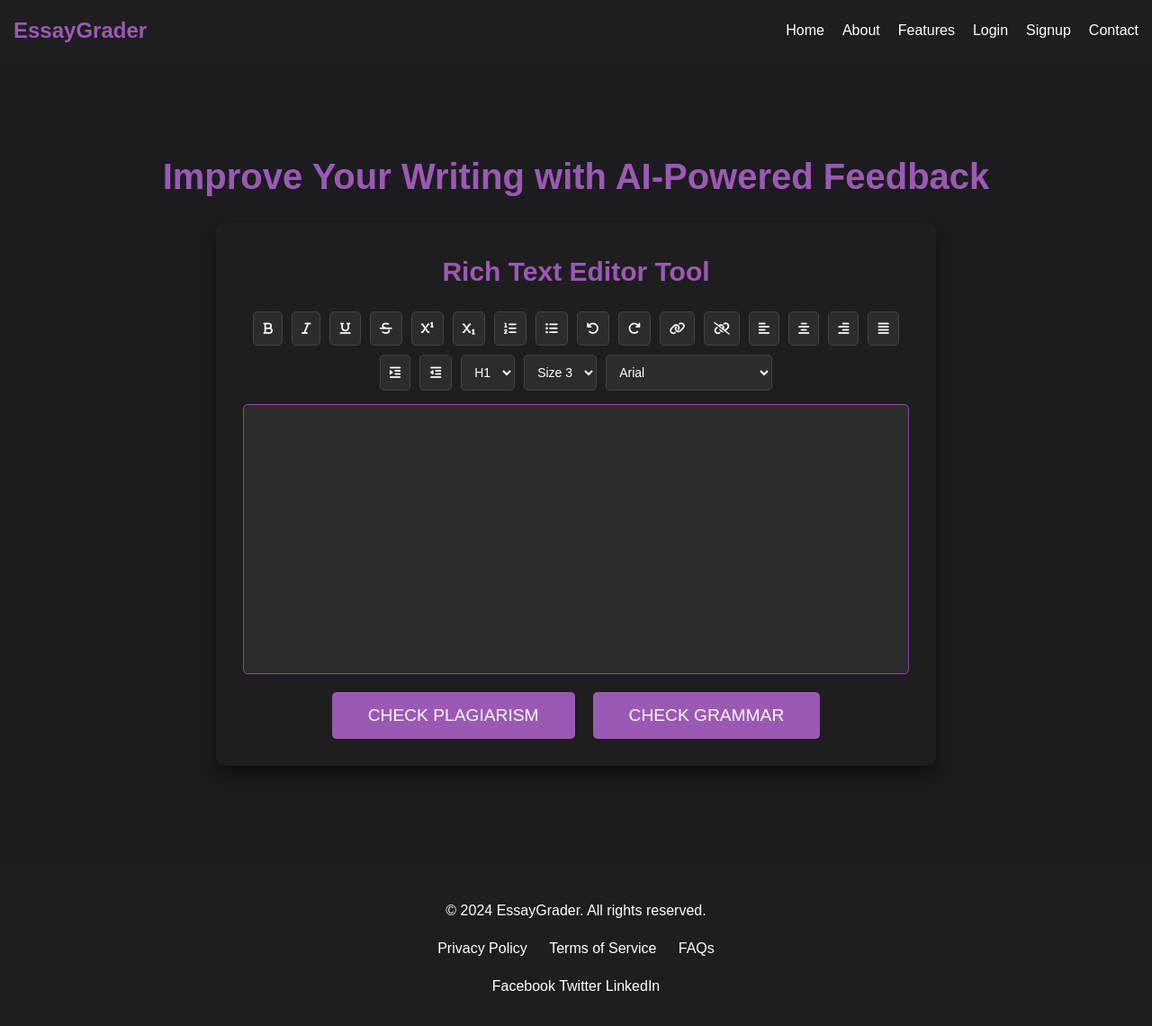
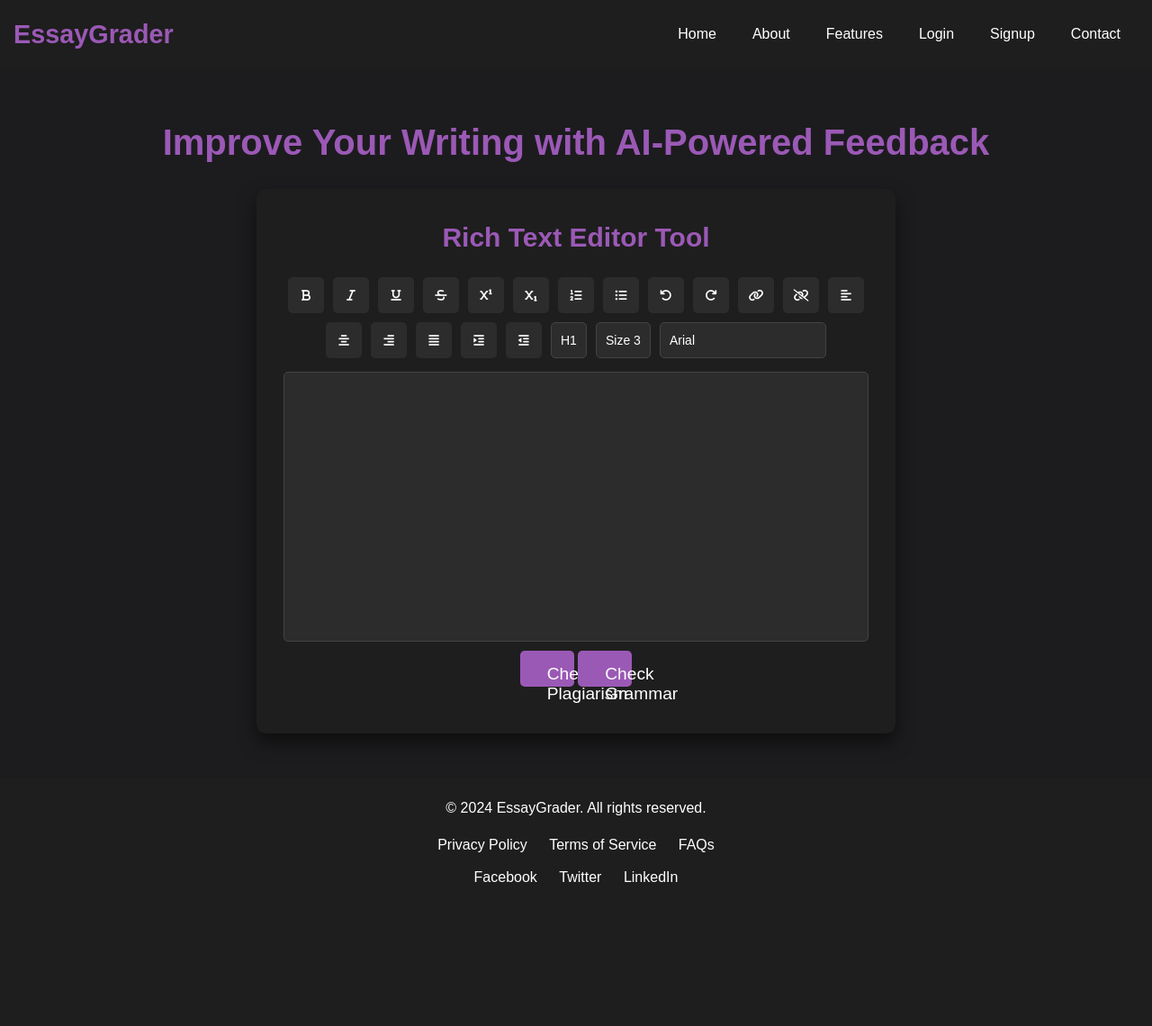
Before and after one commit to DanielMichel305/EssayGrading, a PHP site: page /home.html in a window 1280 px wide. Shown: the whole page at 90% size. After the commit the page ends 980 px from the top, so only its background shows below. Run offline with PHP 8.4, Linux system fonts and the light colour scheme; some libraries are stand-ins or nearby versions.

Commit message:
home betaaa
wdwd

```diff
--- a/home.css
+++ b/home.css
@@ -6,36 +6,33 @@
 }
 
 body {
-    font-family: 'Poppins', sans-serif;
+    font-family: 'Arial', sans-serif;
     line-height: 1.6;
-    background-color: #121212; /* Dark mode */
     color: #fff;
+    background-color: #121212; /* Dark mode background */
 }
 
-/* Header */
 header {
-    display: flex;
-    justify-content: space-between;
-    align-items: center;
-    background: #1e1e1e;
-    padding: 15px;
-    box-shadow: 0 4px 10px rgba(0, 0, 0, 0.5);
+    background: #1a1a1a;
+    color: #fff;
+    padding: 1rem 0;
+    text-align: center;
 }
 
 header .logo {
-    font-size: 24px;
+    font-size: 1.8rem;
     font-weight: bold;
     color: #9b59b6; /* Purple accent */
 }
 
-/* Navigation */
 nav ul {
     list-style: none;
-    display: flex;
+    padding: 0;
 }
 
 nav ul li {
-    margin-left: 20px;
+    display: inline;
+    margin: 0 20px;
 }
 
 nav ul li a {
@@ -45,46 +42,60 @@ nav ul li a {
 }
 
 nav ul li a:hover {
-    color: #9b59b6; /* Hover effect */
+    color: #9b59b6;
 }
 
-/* Hero Section */
 .hero {
     background: #1c1c1e;
-    padding: 6rem 20px;
+    padding: 6rem 0;
     text-align: center;
 }
 
 .hero h1 {
     font-size: 2.5rem;
     margin-bottom: 20px;
-    color: #9b59b6; /* Purple title */
+    color: #9b59b6;
 }
 
-/* Main Container */
-.container {
-    background: #1e1e1e;
+.text-area-container {
+    margin: 20px auto;
     max-width: 800px;
-    margin: 20px auto;
-    padding: 30px;
-    border-radius: 10px;
-    box-shadow: 0 10px 20px rgba(0, 0, 0, 0.5);
+    display: flex;
+    flex-direction: column;
+    align-items: center;
 }
 
-.container h1 {
-    font-size: 30px;
-    margin-bottom: 20px;
-    color: #9b59b6;
-    text-align: center;
+textarea {
+    width: 100%;
+    padding: 15px;
+    border-radius: 5px;
+    border: 1px solid #9b59b6;
+    background-color: #333;
+    color: #fff;
+    font-size: 1rem;
+    resize: none; /* Disable resizing */
+    overflow: hidden;
+    min-height: 200px;
+    max-height: 80vh;
+    line-height: 1.5;
+    transition: all 0.3s ease;
 }
 
-/* Toolbar */
-.toolbar, .options {
+textarea::placeholder {
+    color: #aaa;
+}
+
+textarea:focus {
+    outline: none;
+    border-color: #8e44ad;
+}
+
+.toolbar {
     display: flex;
-    justify-content: center;
-    gap: 10px;
-    margin-bottom: 15px;
-    flex-wrap: wrap;
+    justify-content: flex-start;
+    margin-bottom: 10px;
+    width: 100%;
+    max-width: 800px;
 }
 
 .toolbar label {
@@ -93,70 +104,33 @@ nav ul li a:hover {
     margin-right: 10px;
 }
 
-select, button {
-    padding: 10px;
-    font-size: 14px;
+.toolbar select {
+    padding: 5px 10px;
+    background: #333;
+    color: #fff;
+    border: 1px solid #9b59b6;
     border-radius: 5px;
-    background-color: #2c2c2c;
-    color: #fff;
-    border: 1px solid #444;
-    transition: background-color 0.3s ease;
-    cursor: pointer;
+    font-size: 1rem;
 }
 
-button:hover, select:hover {
-    background-color: #4a4a4a; /* Button hover */
-}
-
-/* Text Input */
-textarea, #text-input {
-    width: 100%;
-    padding: 15px;
-    min-height: 300px;
-    border-radius: 5px;
-    border: 1px solid #444;
-    background-color: #2c2c2c;
-    color: #fff;
-    font-size: 16px;
-    line-height: 1.5;
-    outline: none;
-    resize: none; /* Disable resizing */
-    overflow-y: auto;
-    transition: border-color 0.3s;
-}
-
-textarea:focus, #text-input:focus {
-    border-color: #8e44ad;
-}
-
-/* Button Container */
-.button-container {
-    display: flex;
-    justify-content: center;
-    gap: 20px;
-    margin-top: 20px;
-}
-
-/* Call to Action Buttons */
 .cta {
     background: #9b59b6;
     border: none;
-    color: #fff;
-    padding: 15px 40px;
+    color: white;
+    padding: 15px 30px;
     font-size: 1.2rem;
     cursor: pointer;
     border-radius: 5px;
     transition: background 0.3s;
-    text-transform: uppercase;
+    margin-top: 10px;
 }
 
 .cta:hover {
-    background: #8e44ad; /* Darker purple on hover */
+    background: #8e44ad;
 }
 
-/* Footer */
 footer {
-    background: #1e1e1e;
+    background: #1a1a1a;
     color: #fff;
     padding: 2rem 0;
     text-align: center;
@@ -164,6 +138,7 @@ footer {
 
 footer ul {
     list-style: none;
+    padding: 0;
     margin: 1rem 0;
 }
 
@@ -172,24 +147,31 @@ footer ul li {
     margin: 0 10px;
 }
 
-footer a, .social-media a {
+footer ul li a {
     color: #fff;
     text-decoration: none;
     transition: color 0.3s;
 }
 
-footer a:hover, .social-media a:hover {
+footer ul li a:hover {
+    color: #9b59b6;
+}
+
+.social-media a {
+    margin: 0 15px;
+    color: #fff;
+    text-decoration: none;
+    transition: color 0.3s;
+}
+
+.social-media a:hover {
     color: #9b59b6;
 }
 
 /* Responsive Styles */
 @media (max-width: 768px) {
-    nav ul {
-        flex-direction: column;
-        align-items: center;
-    }
-
     nav ul li {
+        display: block;
         margin: 10px 0;
     }
 
@@ -197,12 +179,138 @@ footer a:hover, .social-media a:hover {
         font-size: 2rem;
     }
 
-    textarea, #text-input {
+    textarea {
         font-size: 0.9rem;
     }
 
     .cta {
         font-size: 1rem;
-        padding: 12px 30px;
     }
 }
+@import url('https://fonts.googleapis.com/css2?family=Poppins:wght@500&display=swap');
+
+* {
+    padding: 0;
+    margin: 0;
+    box-sizing: border-box;
+}
+
+body {
+    font-family: 'Poppins', sans-serif;
+    background-color: #121212; /* Dark background */
+    color: #ffffff; /* White text */
+}
+
+header {
+    display: flex;
+    justify-content: space-between;
+    align-items: center;
+    background-color: #1e1e1e;
+    padding: 15px;
+    box-shadow: 0 4px 10px rgba(0, 0, 0, 0.5);
+}
+
+.logo {
+    font-size: 24px;
+    font-weight: bold;
+    color: #9b59b6; /* Purple color */
+}
+
+nav ul {
+    display: flex;
+    list-style: none;
+}
+
+nav ul li {
+    margin-left: 20px;
+}
+
+nav ul li a {
+    color: #ffffff;
+    text-decoration: none;
+}
+
+.hero {
+    padding: 50px 20px;
+    text-align: center;
+}
+
+.container {
+    background-color: #1e1e1e; /* Darker container */
+    max-width: 710px;
+    margin-left: auto;
+    margin-right: auto;
+    padding: 30px;
+    border-radius: 10px;
+    box-shadow: 0 10px 20px rgba(0, 0, 0, 0.5);
+    margin-top: 20px;
+}
+
+.container > h1 {
+    font-size: 30px;
+    text-align: center;
+    margin-bottom: 20px;
+    color: #9b59b6; /* Purple title */
+}
+
+.options {
+    display: flex;
+    flex-wrap: wrap;
+    gap: 10px;
+    margin-bottom: 15px;
+    justify-content: center;
+}
+
+button {
+    height: 40px;
+    width: 40px;
+    border-radius: 5px;
+    border: none;
+    background-color: #2c2c2c; /* Button background */
+    cursor: pointer;
+    transition: background-color 0.3s ease;
+    color: #ffffff; /* White icon color */
+}
+
+button:hover {
+    background-color: #4a4a4a; /* Button hover */
+}
+
+select {
+    padding: 10px;
+    border: 1px solid #444;
+    border-radius: 5px;
+    appearance: none;
+    background-color: #2c2c2c; /* Darker select background */
+    color: #ffffff; /* White text */
+    font-size: 14px;
+}
+
+#text-input {
+    margin-top: 10px;
+    border: 1px solid #444; /* Dark border */
+    padding: 15px;
+    min-height: 300px;
+    font-size: 16px;
+    background-color: #2c2c2c; /* Text area background */
+    border-radius: 5px;
+    outline: none;
+    color: #ffffff; /* White text */
+    overflow-y: auto; /* Enable scrolling */
+    resize: none; /* Disable resizing */
+}
+/*wdwdwdwdw*/
+footer {
+    padding: 20px;
+    background-color: #1e1e1e;
+    text-align: center;
+}
+
+footer p, footer ul {
+    margin-bottom: 10px;
+}
+
+.social-media a {
+    margin: 0 10px;
+    color: #ffffff;
+}
--- a/home.html
+++ b/home.html
@@ -21,6 +21,9 @@
             </ul>
         </nav>
     </header>
+
+<!-- dwdwdwd sdsdsajdhjkajs w dwd-->
+
 
     <section class="hero">
         <h1>Improve Your Writing with AI-Powered Feedback</h1>
--- a/home.js
+++ b/home.js
@@ -33,3 +33,4 @@ const optionsButtons = document.querySelectorAll(".option-button");
         });
 
         document.getElementById("text-input").focus();
+        //wdwd wdwdwdwdwd
```
